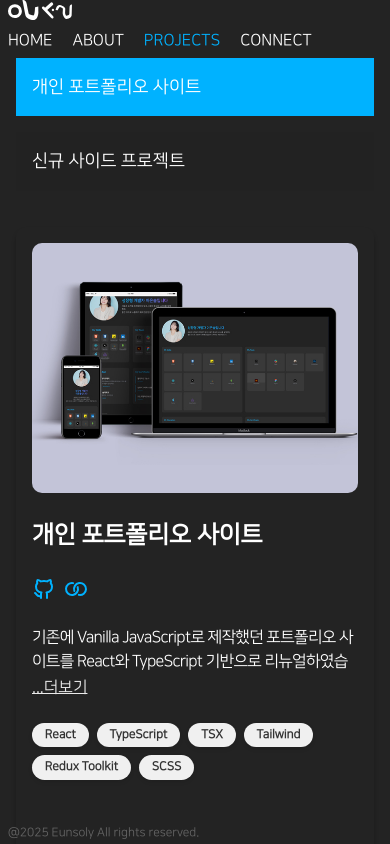
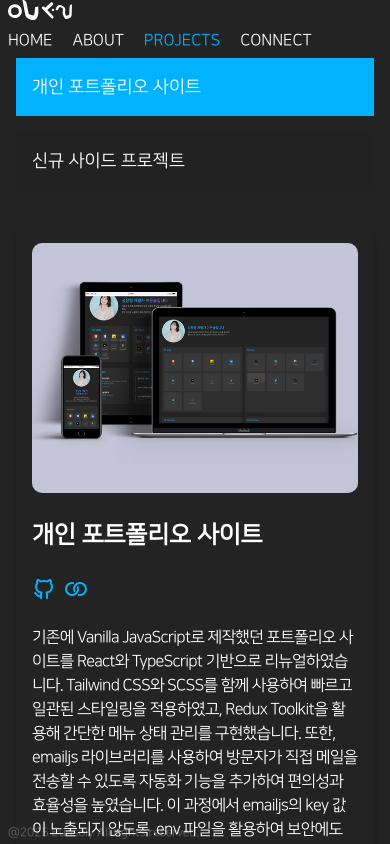
Before and after one commit to EUNSOLY/react-portfolio, a React (Create React App) app: page /projects in a window 390 px wide. Built offline with nearby package versions, Linux system fonts and the light colour scheme.

Commit message:
bug : 모바일 -> pc 버전으로 전환 시 설명란 잘려지는 현상 발생 수정

```diff
--- a/src/screen/project/ProjectPage.tsx
+++ b/src/screen/project/ProjectPage.tsx
@@ -34,6 +34,9 @@ const ProjectPage = () => {
       if (!textRef.current) return;
       const contentHeight = textRef.current.clientHeight;
       setIsMoreView(contentHeight > 200);
+      if (contentHeight > 200) {
+        setIsShowText(false);
+      }
     });
   }, [isMobile, selectProject]);
 
@@ -106,7 +109,7 @@ const ProjectPage = () => {
             <div
               className={tm(styles['desc-con'])}
               style={{
-                maxHeight: isShowText ? 'none' : '50px',
+                maxHeight: !isMobile ? 'none' : isShowText ? 'none' : '50px',
                 overflowY: 'hidden',
               }}
             >
```
